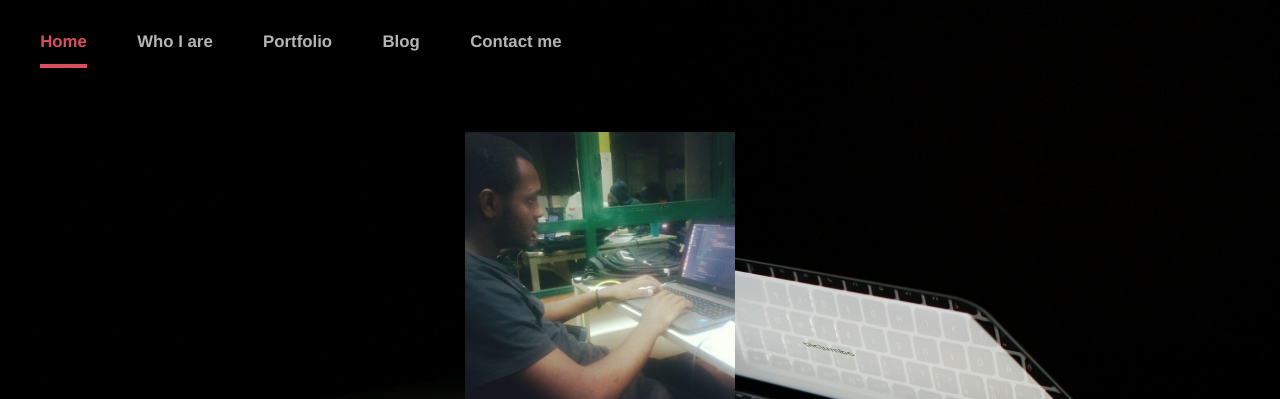
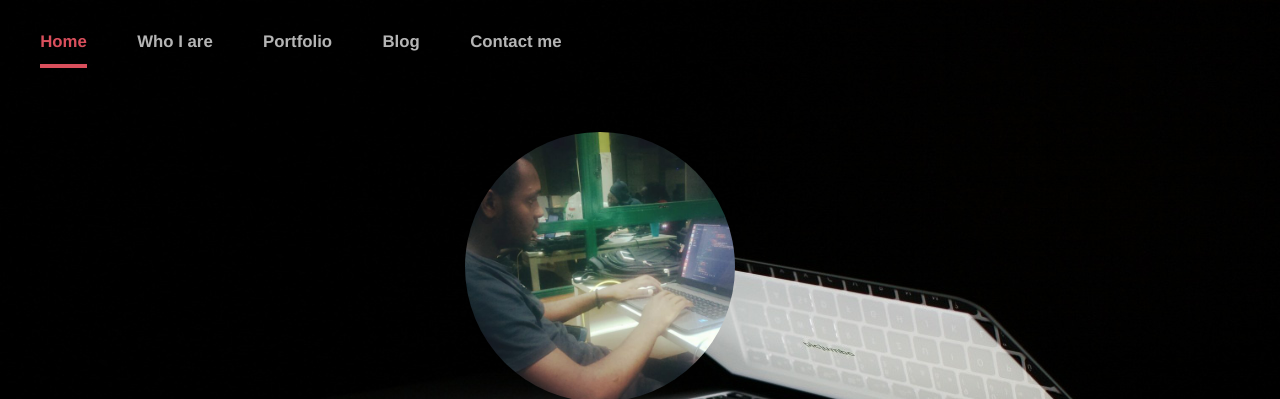
Before and after one commit to Deetrixx/Deetrixx.github.io, a plain HTML site: page index.html in a window 1280 px wide. Shown: the top 399 px of the page. Drawn offline with nearby package versions, Linux system fonts and the light colour scheme.

Commit message:
made a few changes to my file

```diff
--- a/css/app.css
+++ b/css/app.css
@@ -167,3 +167,7 @@ NAVIGATION SECTION
     font-size: 25px;
     color:aqua;
 }
+
+.profileimage {
+    border-radius: 50%;
+}
```
Also changed, not shown: index.html (+2 -2 lines).
